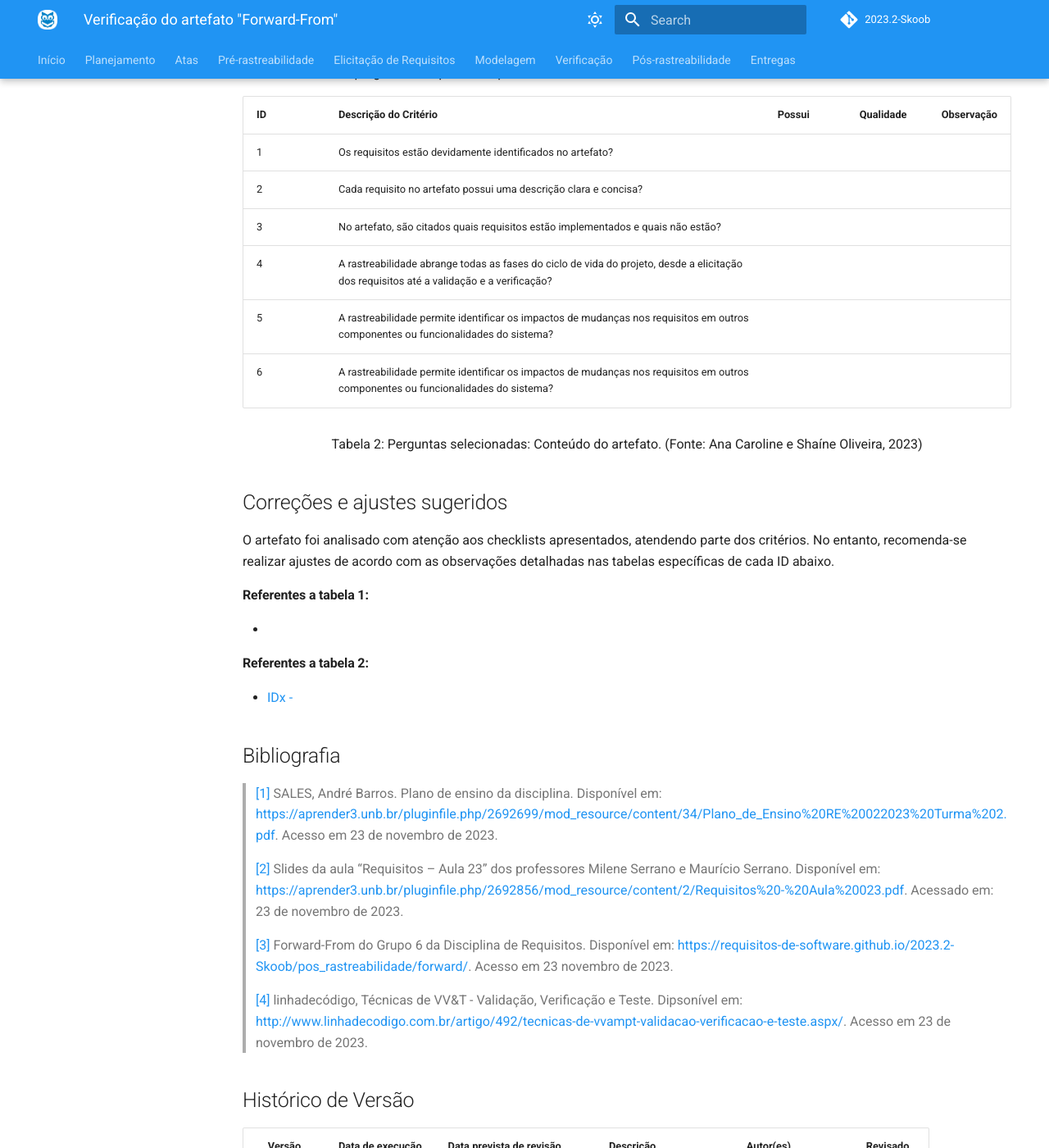
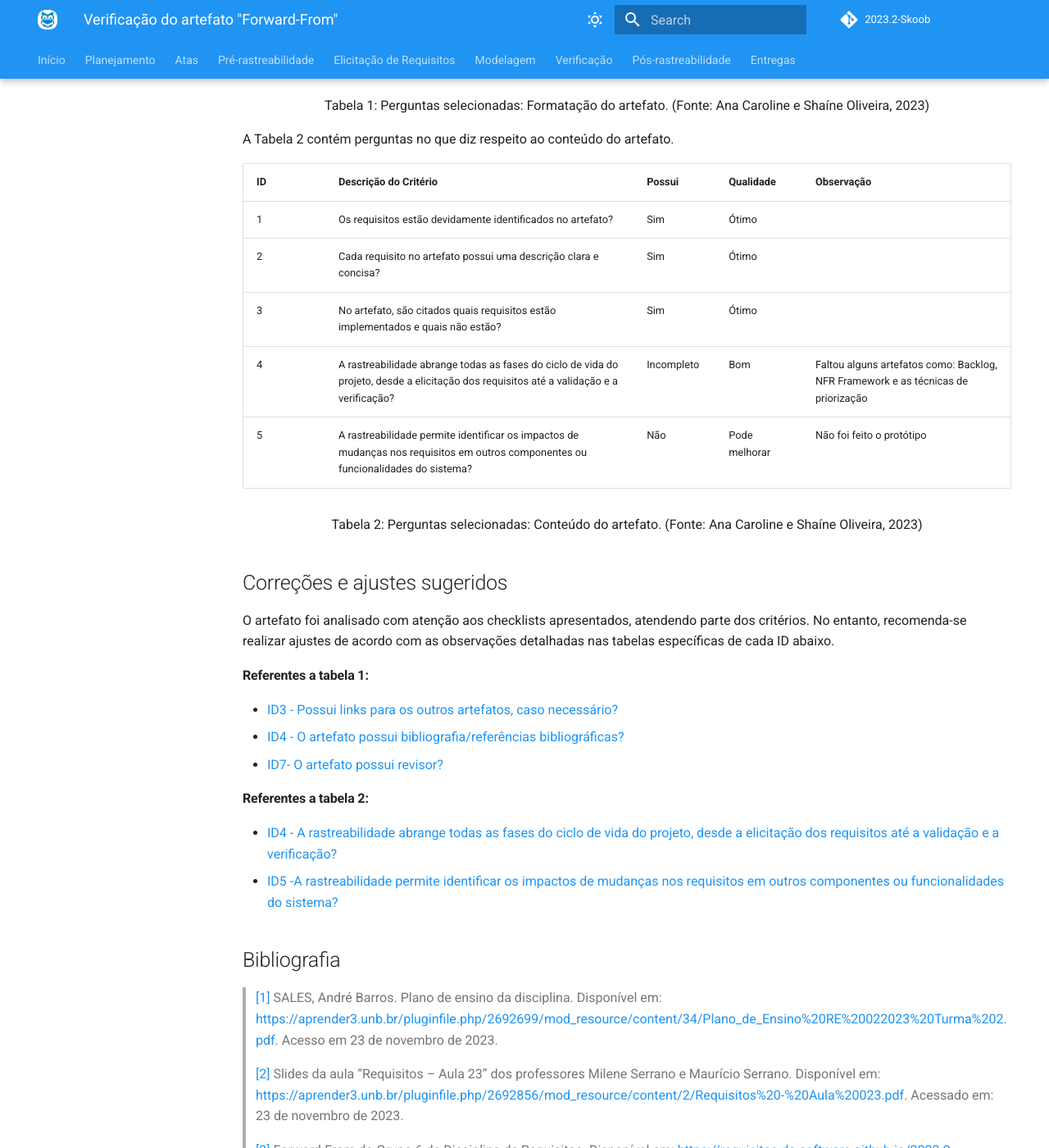
Before and after one commit to Requisitos-de-Software/2023.2-Skoob, an MkDocs documentation site: the page built from docs/verificacao/grupo6/forward_6.md, in a window 1280 px wide and 1400 px high, scrolled down 2260 px. Shown: the whole window at 82% size. Built offline with MkDocs 1.6.1 and Material for MkDocs 9.7.7, drawn with Linux system fonts in a browser that asks for light colours; comment, search, counter and statistics services are not loaded; some of the changed text lies outside the part shown.

Commit message:
Checklist do forward-from.

```diff
--- a/docs/verificacao/grupo6/forward_6.md
+++ b/docs/verificacao/grupo6/forward_6.md
@@ -45,13 +45,13 @@
 
 | ID  | Descrição do Critério                                                                        | Possui | Qualidade     | Observação                                      |
 | --- | -------------------------------------------------------------------------------------------- | ------ | ------------- | ----------------------------------------------- |
-| 1   | O artefato possui introdução?                                                                |     |  |                                                 |
-| 2   | Todas as tabelas e imagens do artefato possuem legendas, fontes e são introduzidas no texto? |    |         |                                                 |
-| 3   | Possui links para os outros artefatos, caso necessário?                                      |    |  |  |
-| 4   | O artefato possui bibliografia/referências bibliográficas?                                   |    |         |                             |
-| 5   | O artefato possui histórico de versões?                                                      |    |          |                                                 |
-| 6   | O artefato possui autor?                                                                     |    |         |                                                 |
-| 7   | O artefato possui revisor?                                                                   |    |        |                                                 |
+| 1   | O artefato possui introdução?                                                                | Sim    | Ótimo |                                                 |
+| 2   | Todas as tabelas e imagens do artefato possuem legendas, fontes e são introduzidas no texto? |  Sim  |    Ótimo     |                                                 |
+| 3   | Possui links para os outros artefatos, caso necessário?                                      | Incompleto   | Bom | Colocar o link para o gitpages e não para o github |
+| 4   | O artefato possui bibliografia/referências bibliográficas?                                   | Sim   |  Bom       |      Poderia ter colocado o link de acesso das referências                       |
+| 5   | O artefato possui histórico de versões?          |  Sim        |    Ótimo                                             |
+| 6   | O artefato possui autor?                                    | Sim   |    Ótimo     |                                                 |
+| 7   | O artefato possui revisor?                |  Sim  |  Bom      |    Até a data em que a verificação foi feita a última versão do artefato não havia sido revisada                                           |
 
 <div style="text-align: center;">
     Tabela 1: Perguntas selecionadas: Formatação do artefato. (Fonte: Ana Caroline e Shaíne Oliveira, 2023)
@@ -61,12 +61,12 @@
 
 | ID  | Descrição do Critério                                                            | Possui | Qualidade | Observação                                                                                               |
 |----|-------------------------------------------------------------------------------------|--------|-----------|-----------------------------------------------------------------------------------------------------------|
-| 1  |   Os requisitos estão devidamente identificados no artefato?                   |        |           |                                                                                                           |
-| 2  |  Cada requisito no artefato possui uma descrição clara e concisa?             |        |           |                                                                                                           |
-| 3  | No artefato, são citados quais requisitos estão implementados e quais não estão?  |        |           |                                                                                                           |
-| 4  | A rastreabilidade abrange todas as fases do ciclo de vida do projeto, desde a elicitação dos requisitos até a validação e a verificação?                                             |        |           |  |
-| 5  | A rastreabilidade permite identificar os impactos de mudanças nos requisitos em outros componentes ou funcionalidades do sistema?                                           |        |           |  |
-| 6  | A rastreabilidade permite identificar os impactos de mudanças nos requisitos em outros componentes ou funcionalidades do sistema?                                           |        |           |  |
+| 1  |   Os requisitos estão devidamente identificados no artefato?                   | Sim       |   Ótimo        |                                                                                                           |
+| 2  |  Cada requisito no artefato possui uma descrição clara e concisa?  |  Sim      |     Ótimo      |                                                                                                           |
+| 3  | No artefato, são citados quais requisitos estão implementados e quais não estão?  |  Sim      |   Ótimo        |                                                                                                           |
+| 4  | A rastreabilidade abrange todas as fases do ciclo de vida do projeto, desde a elicitação dos requisitos até a validação e a verificação?                                             |  Incompleto |    Bom       | Faltou alguns artefatos como: Backlog, NFR Framework e as técnicas de priorização |
+| 5  | A rastreabilidade permite identificar os impactos de mudanças nos requisitos em outros componentes ou funcionalidades do sistema?                                           | Não       |  Pode melhorar         | Não foi feito o protótipo |
+
 
 
 <div style="text-align: center;">
@@ -79,11 +79,15 @@
 
 #### Referentes a tabela 1:
 
--
+- [ID3 - Possui links para os outros artefatos, caso necessário? ](#Tabela1)
+- [ID4 - O artefato possui bibliografia/referências bibliográficas?](#Tabela1)
+- [ID7- O artefato possui revisor?](#Tabela1)
+
 
 #### Referentes a tabela 2:
 
-- [IDx -  ](#verificacao)
+- [ID4 - A rastreabilidade abrange todas as fases do ciclo de vida do projeto, desde a elicitação dos requisitos até a validação e a verificação?  ](#Tabela2)
+- [ID5 -A rastreabilidade permite identificar os impactos de mudanças nos requisitos em outros componentes ou funcionalidades do sistema?   ](#Tabela2)
 
 ## Bibliografia
 
@@ -100,6 +104,7 @@
 | Versão | Data de execução | Data prevista de revisão |      Descrição     |          Autor(es)            |          Revisado            |
 | :----: | :--------------: | :-------------: | :------------------------: | :------------------------: | :------------------: |
 | `1.0`  |    23/11/2023    |   25/11/2023    | Criação do artefato |   [Ana Rocha](https://github.com/anaaroch_) e [Shaíne Oliveira](https://github.com/ShaineOliveira_)    |  |
+| `1.1`  |    23/11/2023    |   25/11/2023    | Preenchimento do checklist |   [Ana Rocha](https://github.com/anaaroch_) e [Shaíne Oliveira](https://github.com/ShaineOliveira_)    |  |
 
 ### Revisão (V&V)
 
```
